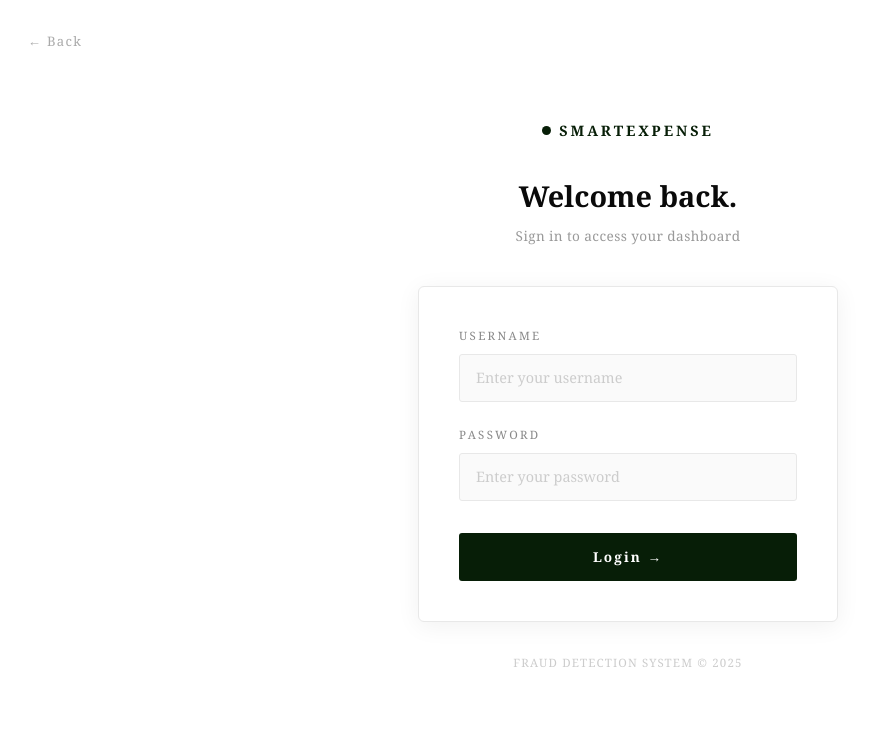
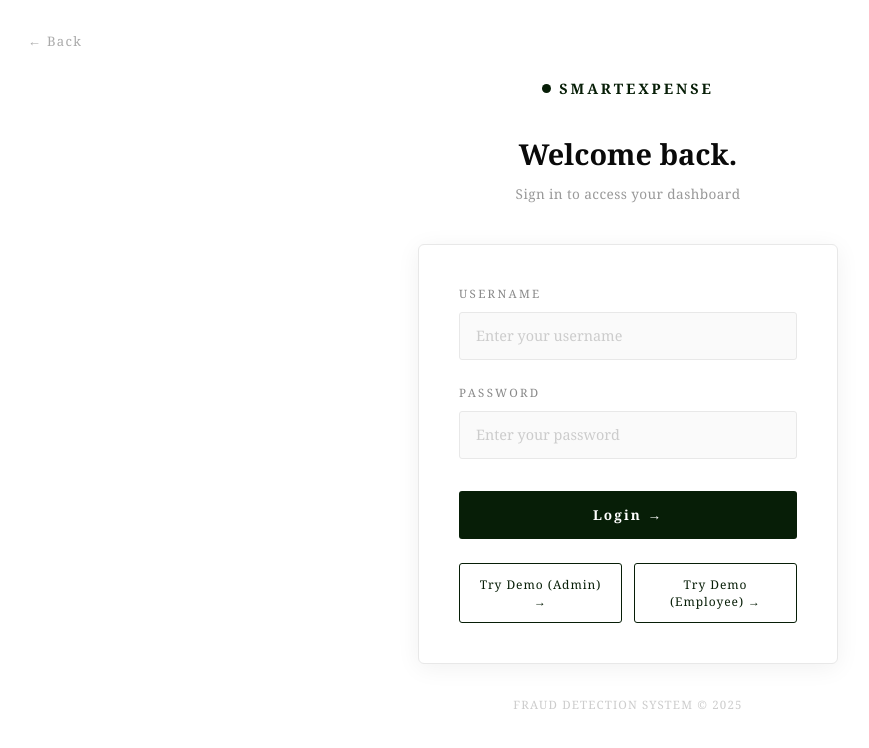
Before and after one commit to shelby628/Smart_Expense_Fraud_dashboard, a React (Vite) app in the folder frontend/: page /login in a window 1280 px wide. Shown: the top 748 px of the page, without its empty margins (12-881 px from the left). Built offline with nearby package versions, Linux system fonts and the light colour scheme; no server answers.

Commit message:
adding a demo button

```diff
--- a/frontend/src/api.js
+++ b/frontend/src/api.js
@@ -1,8 +1,8 @@
 import axios from "axios";
 
 const API = axios.create({
-  baseURL: "https://smart-expense-fraud-dashboard.onrender.com/api/",
-  withCredentials: true,
+   baseURL: import.meta.env.VITE_API_URL || "https://smart-expense-fraud-dashboard.onrender.com/api/",
+   withCredentials: true,
 });
 
 // Automatically refresh token if access token expires
@@ -10,6 +10,13 @@
   (response) => response, // if request is successful, just return it
   async (error) => {
     const originalRequest = error.config;
+
+
+    // Don't try to refresh if the refresh call itself failed
+    if (originalRequest.url.includes("token/refresh")) {
+      return Promise.reject(error);
+    }
+
 
     // If we get a 401 and haven't already retried
     if (error.response?.status === 401 && !originalRequest._retry) {
--- a/frontend/src/pages/Login.jsx
+++ b/frontend/src/pages/Login.jsx
@@ -13,6 +13,7 @@
 
   const handleLogin = async (e) => {
     if (e) e.preventDefault();
+    console.log("LOGIN CLICKED");
     setLoading(true);
     setError("");
     setSlowMessage(false);
@@ -43,6 +44,38 @@
       setLoading(false);
     }
   };
+  const handleDemoLogin = async (role) => {
+  const demoUsername = role === "admin" ? "demo_admin" : "demo_employee";
+  const demoPassword = role === "admin" ? "Demo@Admin123" : "Demo@Employee123";
+
+  setUsername(demoUsername);
+  setPassword(demoPassword);
+  setError("");
+  setLoading(true);
+  setSlowMessage(false);
+
+  slowTimer.current = setTimeout(() => setSlowMessage(true), 5000);
+
+  try {
+    await API.post("token/", { username: demoUsername, password: demoPassword });
+
+    const meRes = await API.get("transactions/users/me/");
+    const userData = meRes.data;
+
+    if (userData.is_admin) {
+      navigate("/admin");
+    } else {
+      navigate("/dashboard");
+    }
+  } catch (err) {
+    setError("Demo login failed. Please try again.");
+    console.log(err.response?.data);
+  } finally {
+    clearTimeout(slowTimer.current);
+    setSlowMessage(false);
+    setLoading(false);
+  }
+};
 
   useEffect(() => {
     return () => clearTimeout(slowTimer.current);
@@ -292,6 +325,50 @@
               {loading ? "Authenticating..." : "Login →"}
             </button>
           </form>
+
+
+{/* Demo buttons */}
+<div style={{ marginTop: "1.5rem", display: "flex", gap: "0.75rem" }}>
+  <button
+    type="button"
+    onClick={() => handleDemoLogin("admin")}
+    disabled={loading}
+    style={{
+      flex: 1,
+      backgroundColor: "transparent",
+      border: "1px solid #071e07",
+      borderRadius: "3px",
+      padding: "0.75rem",
+      cursor: loading ? "not-allowed" : "pointer",
+      fontSize: "0.75rem",
+      color: "#071e07",
+      fontFamily: "'Georgia', serif",
+      letterSpacing: "0.08em",
+    }}
+  >
+    Try Demo (Admin) →
+  </button>
+
+  <button
+    type="button"
+    onClick={() => handleDemoLogin("employee")}
+    disabled={loading}
+    style={{
+      flex: 1,
+      backgroundColor: "transparent",
+      border: "1px solid #071e07",
+      borderRadius: "3px",
+      padding: "0.75rem",
+      cursor: loading ? "not-allowed" : "pointer",
+      fontSize: "0.75rem",
+      color: "#071e07",
+      fontFamily: "'Georgia', serif",
+      letterSpacing: "0.08em",
+    }}
+  >
+    Try Demo (Employee) →
+  </button>
+</div>
         </div>
 
         {/* Footer note */}
```
Also changed, not shown: 1 other file (tests, documents, lock files or other folders).
